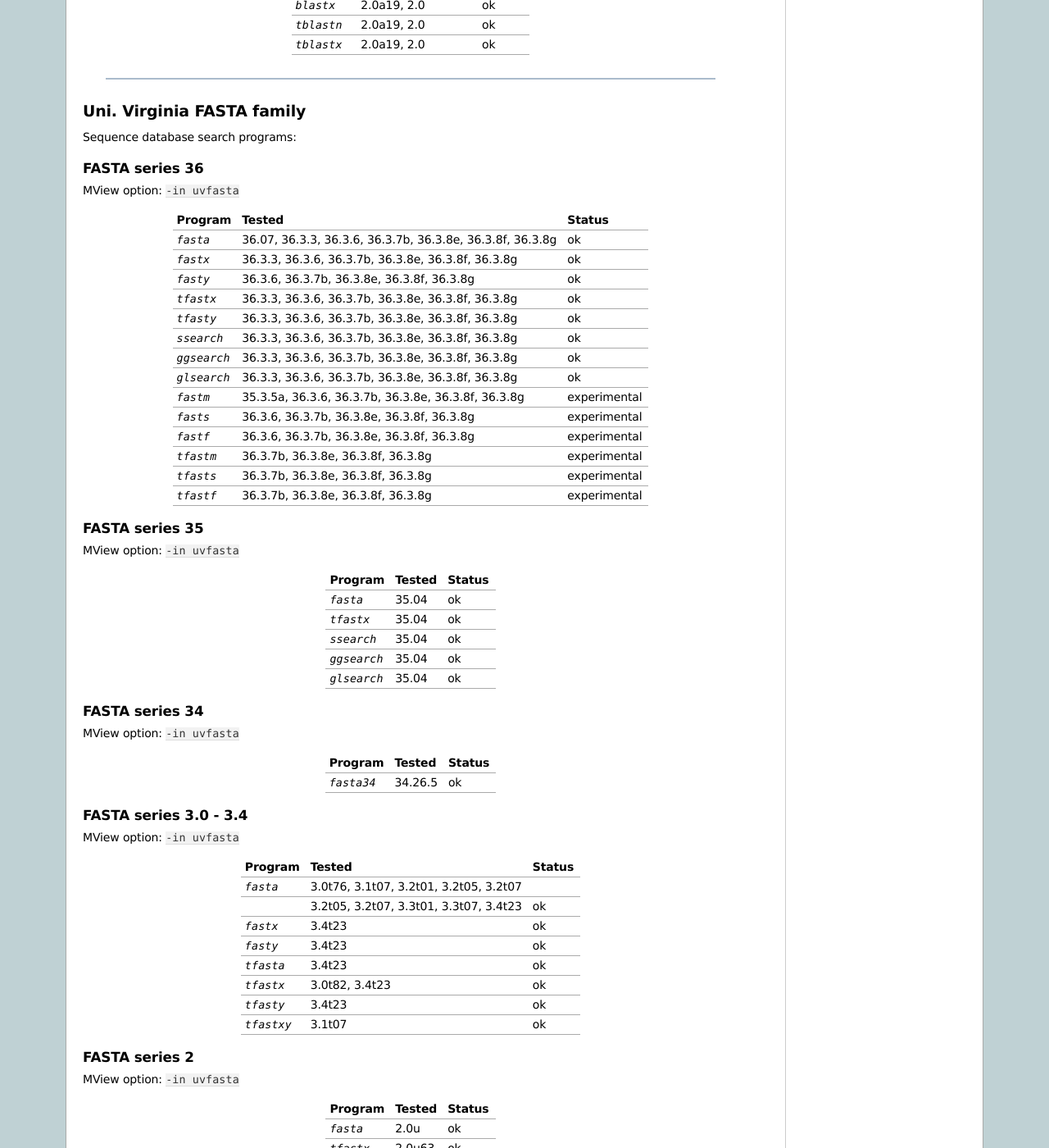
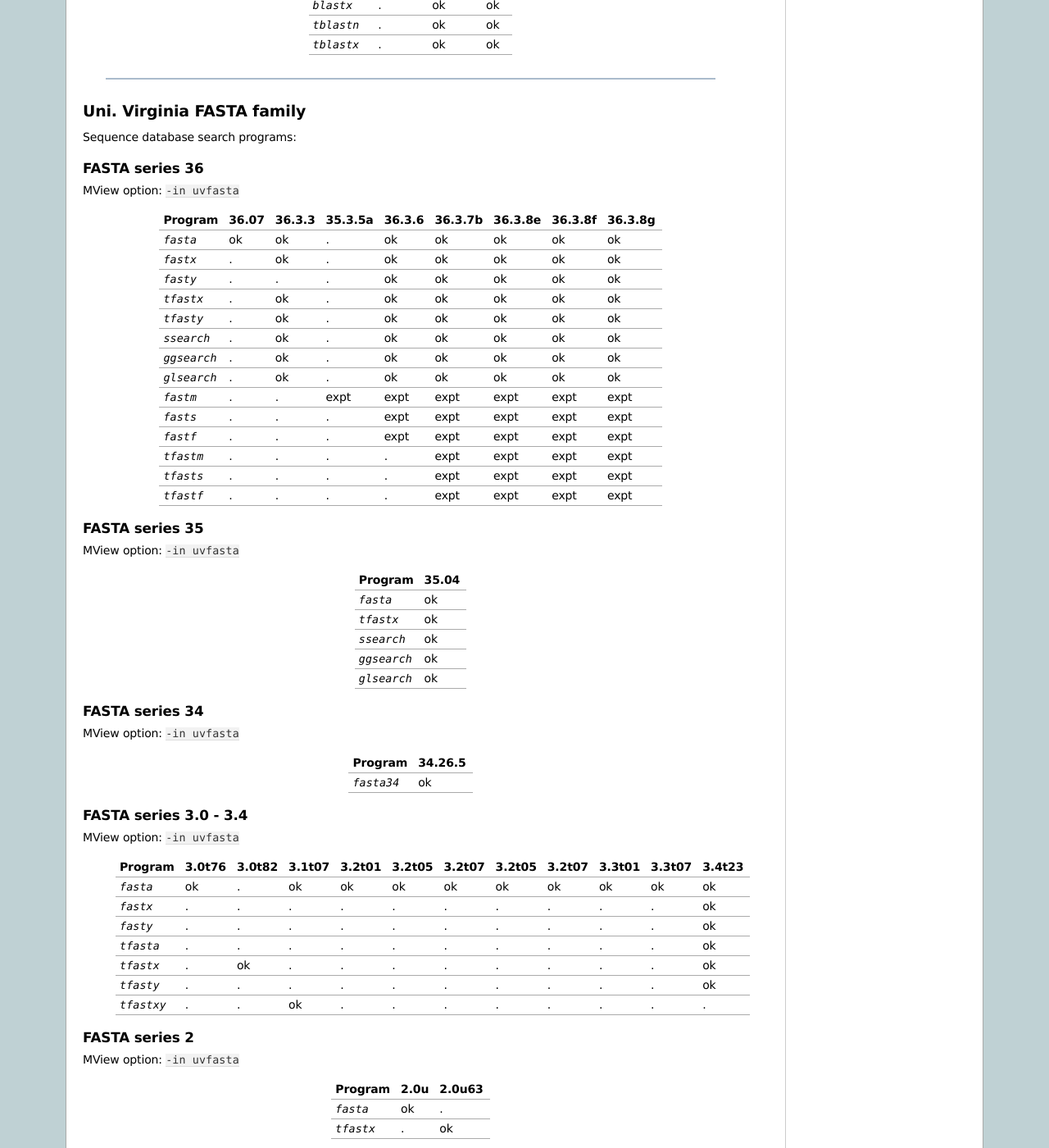
Before and after one commit to desmid/mview, a Sphinx documentation site: the page built from doc/Sphinx/source/manual/formats_in.rst, in a window 1280 px wide and 1400 px high, scrolled down 2757 px. Shown: the whole window at 82% size. Built offline with Sphinx 7.4.7, drawn with Linux system fonts in a browser that asks for light colours; some of the changed text lies outside the part shown.

Commit message:
manual: add blast 2.8.0+; restyle input format tables

```diff
--- a/doc/Sphinx/source/manual/formats_in.rst
+++ b/doc/Sphinx/source/manual/formats_in.rst
@@ -27,29 +27,29 @@
 
 MView option: ``-in blast`` (with the default BLAST format)
 
- ===========  =================================================================  ============
- Program      Tested                                                             Status
- ===========  =================================================================  ============
- `blastp`     2.2.25+, 2.2.28+, 2.2.31+, 2.3.0+, 2.4.0+, 2.5.0+, 2.6.0+, 2.7.1+  ok
- `blastn`     2.2.25+, 2.2.28+, 2.2.31+, 2.3.0+, 2.4.0+, 2.5.0+, 2.6.0+, 2.7.1+  ok
- `blastx`              2.2.28+, 2.2.31+, 2.3.0+, 2.4.0+, 2.5.0+, 2.6.0+, 2.7.1+  ok
- `tblastn`             2.2.28+, 2.2.31+, 2.3.0+, 2.4.0+, 2.5.0+, 2.6.0+, 2.7.1+  ok
- `tblastx`             2.2.28+, 2.2.31+, 2.3.0+, 2.4.0+, 2.5.0+, 2.6.0+, 2.7.1+  ok
- `psiblast`            2.2.28+, 2.2.31+, 2.3.0+, 2.4.0+, 2.5.0+, 2.6.0+, 2.7.1+  ok
- ===========  =================================================================  ============
+ ========== ======= ======= ======= ====== ====== ====== ====== ====== ======
+ Program    2.2.25+ 2.2.28+ 2.2.31+ 2.3.0+ 2.4.0+ 2.5.0+ 2.6.0+ 2.7.1+ 2.8.0+
+ ========== ======= ======= ======= ====== ====== ====== ====== ====== ======
+ `blastp`   ok      ok      ok      ok     ok     ok     ok     ok     ok
+ `blastn`   ok      ok      ok      ok     ok     ok     ok     ok     ok
+ `blastx`   .       ok      ok      ok     ok     ok     ok     ok     ok
+ `tblastn`  .       ok      ok      ok     ok     ok     ok     ok     ok
+ `tblastx`  .       ok      ok      ok     ok     ok     ok     ok     ok
+ `psiblast` .       ok      ok      ok     ok     ok     ok     ok     ok
+ ========== ======= ======= ======= ====== ====== ====== ====== ====== ======
 
 MView option: ``-in blast`` (with `-outfmt 7` tabular BLAST format)
 
- ===========  ========================================================  ============
- Program      Tested                                                    Status
- ===========  ========================================================  ============
- `blastp`     2.2.28+, 2.2.31+, 2.3.0+, 2.4.0+, 2.5.0+, 2.6.0+, 2.7.1+  ok
- `blastn`     2.2.28+, 2.2.31+, 2.3.0+, 2.4.0+, 2.5.0+, 2.6.0+, 2.7.1+  ok
- `blastx`     2.2.28+, 2.2.31+, 2.3.0+, 2.4.0+, 2.5.0+, 2.6.0+, 2.7.1+  ok
- `tblastn`    2.2.28+, 2.2.31+, 2.3.0+, 2.4.0+, 2.5.0+, 2.6.0+, 2.7.1+  ok
- `tblastx`    2.2.28+, 2.2.31+, 2.3.0+, 2.4.0+, 2.5.0+, 2.6.0+, 2.7.1+  ok
- `psiblast`   2.2.28+, 2.2.31+, 2.3.0+, 2.4.0+, 2.5.0+, 2.6.0+, 2.7.1+  ok
- ===========  ========================================================  ============
+ ========== ======= ======= ====== ====== ====== ====== ====== ======
+ Program    2.2.28+ 2.2.31+ 2.3.0+ 2.4.0+ 2.5.0+ 2.6.0+ 2.7.1+ 2.8.0+
+ ========== ======= ======= ====== ====== ====== ====== ====== ======
+ `blastp`   ok      ok      ok     ok     ok     ok     ok     ok
+ `blastn`   ok      ok      ok     ok     ok     ok     ok     ok
+ `blastx`   ok      ok      ok     ok     ok     ok     ok     ok
+ `tblastn`  ok      ok      ok     ok     ok     ok     ok     ok
+ `tblastx`  ok      ok      ok     ok     ok     ok     ok     ok
+ `psiblast` ok      ok      ok     ok     ok     ok     ok     ok
+ ========== ======= ======= ====== ====== ====== ====== ====== ======
 
 The main `-outfmt 7` fields or columns recognised by MView are:
 
@@ -114,17 +114,17 @@
 
 MView option: ``-in blast``
 
- ===========  ====================================== ============
- Program      Tested                                 Status
- ===========  ====================================== ============
- `blastp`     2.2.5, 2.2.6                           ok
- `blastn`            2.2.6                           ok
- `blastx`            2.2.6                           ok
- `tblastn`           2.2.6                           ok
- `tblastx`           2.2.6                           ok
- `psiblast`          2.2.6                           ok
- `phiblast`          2.2.6                           ok
- ===========  ====================================== ============
+ ========== ===== =====
+ Program    2.2.5 2.2.6
+ ========== ===== =====
+ `blastp`   ok    ok
+ `blastn`   .     ok
+ `blastx`   .     ok
+ `tblastn`  .     ok
+ `tblastx`  .     ok
+ `psiblast` .     ok
+ `phiblast` .     ok
+ ========== ===== =====
 
 
 BLAST series 2.0
@@ -132,17 +132,18 @@
 
 MView option: ``-in blast``
 
- ===========  ================================================  ============
- Program      Tested                                            Status
- ===========  ================================================  ============
- `blastp`            2.0.4, 2.0.5,        2.0.9, 2.0.10         ok
- `blastn`            2.0.4, 2.0.5,        2.0.9,        2.0.14  ok
- `blastx`                   2.0.5,        2.0.9                 ok
- `tblastn`                  2.0.5,               2.0.10         ok
- `tblastx`                  2.0.5                               ok
- `psiblast`   2.0.2, 2.0.4, 2.0.5, 2.0.6,        2.0.10         ok
- `phiblast`                               2.0.9                 ok
- ===========  ================================================  ============
+ ========== ===== ===== ===== ===== ===== ====== ======
+ Program    2.0.2 2.0.4 2.0.5 2.0.6 2.0.9 2.0.10 2.0.14
+ ========== ===== ===== ===== ===== ===== ====== ======
+ `blastp`   .     ok    ok    .     ok    ok     .
+ `blastn`   .     ok    ok    .     ok    .      ok
+ `blastx`   .     .     ok    .     ok    .      .
+ `tblastn`  .     .     ok    .     .     ok     .
+ `tblastx`  .     .     ok    .     .     .      .
+ `psiblast` ok    ok    ok    ok    .     ok     .
+ `phiblast` .     .     .     .     ok    .      .
+ ========== ===== ===== ===== ===== ===== ====== ======
+
 
 
 BLAST series 1.4
@@ -150,15 +151,15 @@
 
 MView option: ``-in blast``
 
- ===========  ====================================== ============
- Program      Tested                                 Status
- ===========  ====================================== ============
- `blastp`     1.4.7, 1.4.9                           ok
- `blastn`            1.4.9                           ok
- `blastx`            1.4.9                           ok
- `tblastn`           1.4.9                           ok
- `tblastx`           1.4.9                           ok
- ===========  ====================================== ============
+ ========== ===== =====
+ Program    1.4.7 1.4.9
+ ========== ===== =====
+ `blastp`   ok    ok
+ `blastn`   .     ok
+ `blastx`   .     ok
+ `tblastn`  .     ok
+ `tblastx`  .     ok
+ ========== ===== =====
 
 
 ------------------------------------------------------------------------------
@@ -174,16 +175,15 @@
 
 MView option: ``-in blast``
 
- ===========  ====================================== ============
- Program      Tested                                 Status
- ===========  ====================================== ============
- `blastp`     2.0a13, 2.0a19, 2.0                    ok
- `blastn`     2.0a19, 2.0                            ok
- `blastx`     2.0a19, 2.0                            ok
- `tblastn`    2.0a19, 2.0                            ok
- `tblastx`    2.0a19, 2.0                            ok
- ===========  ====================================== ============
-
+ ========= ====== ====== ===
+ Program   2.0a13 2.0a19 2.0
+ ========= ====== ====== ===
+ `blastp`  ok     ok     ok
+ `blastn`  .      ok     ok
+ `blastx`  .      ok     ok
+ `tblastn` .      ok     ok
+ `tblastx` .      ok     ok
+ ========= ====== ====== ===
 
 ------------------------------------------------------------------------------
 
@@ -198,24 +198,24 @@
 
 MView option: ``-in uvfasta``
 
- ===========  ==================================================================  ============
- Program      Tested                                                              Status
- ===========  ==================================================================  ============
- `fasta`      36.07, 36.3.3,          36.3.6, 36.3.7b, 36.3.8e, 36.3.8f, 36.3.8g  ok
- `fastx`             36.3.3,          36.3.6, 36.3.7b, 36.3.8e, 36.3.8f, 36.3.8g  ok
- `fasty`                              36.3.6, 36.3.7b, 36.3.8e, 36.3.8f, 36.3.8g  ok
- `tfastx`            36.3.3,          36.3.6, 36.3.7b, 36.3.8e, 36.3.8f, 36.3.8g  ok
- `tfasty`            36.3.3,          36.3.6, 36.3.7b, 36.3.8e, 36.3.8f, 36.3.8g  ok
- `ssearch`           36.3.3,          36.3.6, 36.3.7b, 36.3.8e, 36.3.8f, 36.3.8g  ok
- `ggsearch`          36.3.3,          36.3.6, 36.3.7b, 36.3.8e, 36.3.8f, 36.3.8g  ok
- `glsearch`          36.3.3,          36.3.6, 36.3.7b, 36.3.8e, 36.3.8f, 36.3.8g  ok
- `fastm`                     35.3.5a, 36.3.6, 36.3.7b, 36.3.8e, 36.3.8f, 36.3.8g  experimental
- `fasts`                              36.3.6, 36.3.7b, 36.3.8e, 36.3.8f, 36.3.8g  experimental
- `fastf`                              36.3.6, 36.3.7b, 36.3.8e, 36.3.8f, 36.3.8g  experimental
- `tfastm`                                     36.3.7b, 36.3.8e, 36.3.8f, 36.3.8g  experimental
- `tfasts`                                     36.3.7b, 36.3.8e, 36.3.8f, 36.3.8g  experimental
- `tfastf`                                     36.3.7b, 36.3.8e, 36.3.8f, 36.3.8g  experimental
- ===========  ==================================================================  ============
+ ========== ===== ====== ======= ====== ======= ======= ======= =======
+ Program    36.07 36.3.3 35.3.5a 36.3.6 36.3.7b 36.3.8e 36.3.8f 36.3.8g
+ ========== ===== ====== ======= ====== ======= ======= ======= =======
+ `fasta`    ok    ok     .       ok     ok      ok      ok      ok
+ `fastx`    .     ok     .       ok     ok      ok      ok      ok
+ `fasty`    .     .      .       ok     ok      ok      ok      ok
+ `tfastx`   .     ok     .       ok     ok      ok      ok      ok
+ `tfasty`   .     ok     .       ok     ok      ok      ok      ok
+ `ssearch`  .     ok     .       ok     ok      ok      ok      ok
+ `ggsearch` .     ok     .       ok     ok      ok      ok      ok
+ `glsearch` .     ok     .       ok     ok      ok      ok      ok
+ `fastm`    .     .      expt    expt   expt    expt    expt    expt
+ `fasts`    .     .      .       expt   expt    expt    expt    expt
+ `fastf`    .     .      .       expt   expt    expt    expt    expt
+ `tfastm`   .     .      .       .      expt    expt    expt    expt
+ `tfasts`   .     .      .       .      expt    expt    expt    expt
+ `tfastf`   .     .      .       .      expt    expt    expt    expt
+ ========== ===== ====== ======= ====== ======= ======= ======= =======
 
 
 FASTA series 35
@@ -223,15 +223,15 @@
 
 MView option: ``-in uvfasta``
 
- ===========  ====================================== ============
- Program      Tested                                 Status
- ===========  ====================================== ============
- `fasta`      35.04                                  ok
- `tfastx`     35.04                                  ok
- `ssearch`    35.04                                  ok
- `ggsearch`   35.04                                  ok
- `glsearch`   35.04                                  ok
- ===========  ====================================== ============
+ ========== =====
+ Program    35.04
+ ========== =====
+ `fasta`    ok
+ `tfastx`   ok
+ `ssearch`  ok
+ `ggsearch` ok
+ `glsearch` ok
+ ========== =====
 
 
 FASTA series 34
@@ -239,11 +239,11 @@
 
 MView option: ``-in uvfasta``
 
- ===========  ====================================== ============
- Program      Tested                                 Status
- ===========  ====================================== ============
- `fasta34`    34.26.5                                ok
- ===========  ====================================== ============
+ ========== =======
+ Program    34.26.5
+ ========== =======
+ `fasta34`  ok
+ ========== =======
 
 
 FASTA series 3.0 - 3.4
@@ -251,18 +251,17 @@
 
 MView option: ``-in uvfasta``
 
- ===========  ====================================== ============
- Program      Tested                                 Status
- ===========  ====================================== ============
- `fasta`      3.0t76, 3.1t07, 3.2t01, 3.2t05, 3.2t07
- \            3.2t05, 3.2t07, 3.3t01, 3.3t07, 3.4t23 ok
- `fastx`      3.4t23                                 ok
- `fasty`      3.4t23                                 ok
- `tfasta`     3.4t23                                 ok
- `tfastx`     3.0t82, 3.4t23                         ok
- `tfasty`     3.4t23                                 ok
- `tfastxy`    3.1t07                                 ok
- ===========  ====================================== ============
+ ========== ====== ====== ====== ====== ====== ====== ====== ====== ====== ====== ======
+ Program    3.0t76 3.0t82 3.1t07 3.2t01 3.2t05 3.2t07 3.2t05 3.2t07 3.3t01 3.3t07 3.4t23
+ ========== ====== ====== ====== ====== ====== ====== ====== ====== ====== ====== ======
+ `fasta`    ok     .      ok     ok     ok     ok     ok     ok     ok     ok     ok
+ `fastx`    .      .      .      .      .      .      .      .      .      .      ok
+ `fasty`    .      .      .      .      .      .      .      .      .      .      ok
+ `tfasta`   .      .      .      .      .      .      .      .      .      .      ok
+ `tfastx`   .      ok     .      .      .      .      .      .      .      .      ok
+ `tfasty`   .      .      .      .      .      .      .      .      .      .      ok
+ `tfastxy`  .      .      ok     .      .      .      .      .      .      .      .
+ ========== ====== ====== ====== ====== ====== ====== ====== ====== ====== ====== ======
 
 
 FASTA series 2
@@ -270,12 +269,12 @@
 
 MView option: ``-in uvfasta``
 
- ===========  ====================================== ============
- Program      Tested                                 Status
- ===========  ====================================== ============
- `fasta`      2.0u                                   ok
- `tfastx`     2.0u63                                 ok
- ===========  ====================================== ============
+ ========== ==== ======
+ Program    2.0u 2.0u63
+ ========== ==== ======
+ `fasta`    ok   .
+ `tfastx`   .    ok
+ ========== ==== ======
 
 
 FASTA series 1
@@ -283,11 +282,11 @@
 
 MView option: ``-in uvfasta``
 
- ===========  ====================================== ============
- Program      Tested                                 Status
- ===========  ====================================== ============
- `fasta`      1.6c24                                 ok
- ===========  ====================================== ============
+ ========== ======
+ Program    1.6c24
+ ========== ======
+ `fasta`    ok
+ ========== ======
 
 
 ------------------------------------------------------------------------------
@@ -300,26 +299,26 @@
 
 MView option: ``-in clustal``
 
- ===========  ====================================== ============
- Program      Tested                                 Status
- ===========  ====================================== ============
- `CLUSTAL`    1.60, 1.70, 1.83, 2.1                  ok
- ===========  ====================================== ============
+ ========= ==== ==== ==== ===
+ Program   1.60 1.70 1.83 2.1
+ ========= ==== ==== ==== ===
+ `CLUSTAL` ok   ok   ok   ok
+ ========= ==== ==== ==== ===
 
 
-HSSP
-====
+HSSP/Maxhom
+===========
 
 The HSSP multiple sequence alignment format is produced by the MaxHom protein
 sequence and structure homology alignment program.
 
 MView option: ``-in hssp``
 
- ===========  ====================================== ============
- Program      Tested                                 Status
- ===========  ====================================== ============
- `HSSP`       1.0 1991                               ok
- ===========  ====================================== ============
+ ======= ========
+ Program 1.0 1991
+ ======= ========
+ `HSSP`  ok
+ ======= ========
 
 
 MAF
```
Also changed, not shown: 15 other files.
